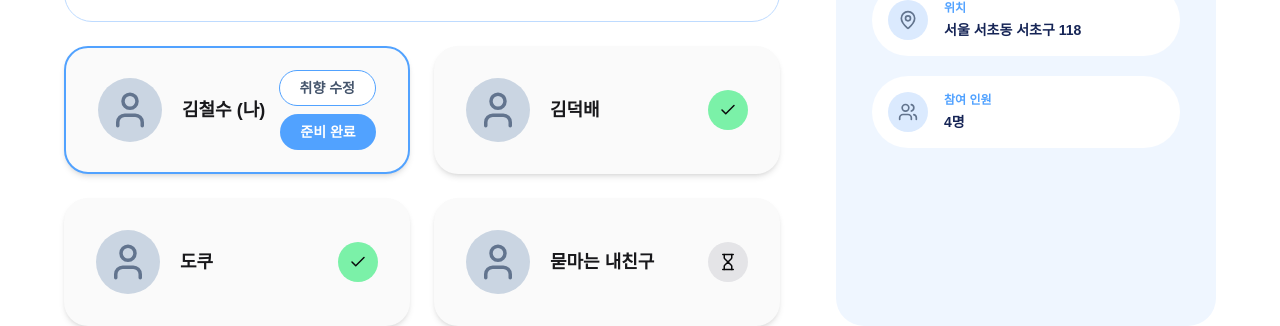
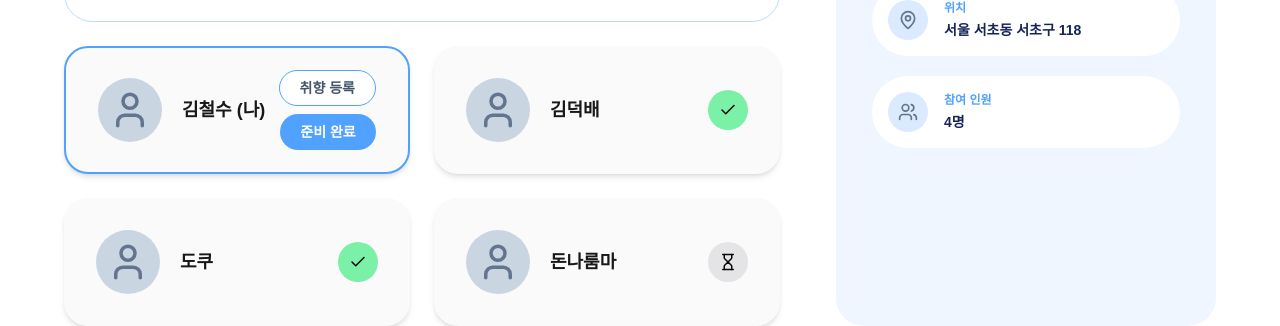
Before and after one commit to matchuri/frontend, a Next.js app: page /group/1/recommendations/1 in a window 1280 px wide. Shown: the part 412-738 px from the top of the page. Built offline with nearby package versions, Linux system fonts and the light colour scheme; no server answers.

Commit message:
[Feat] 그룹 추천 준비 화면 취향 등록 및 수정 기능 연결 (#169)

```diff
--- a/src/app/group/[groupId]/recommendations/[sessionId]/page.tsx
+++ b/src/app/group/[groupId]/recommendations/[sessionId]/page.tsx
@@ -1,4 +1,11 @@
 "use client";
+
+import { useState } from "react";
+
+import PreferenceModal from "@/features/preference/ui/components/PreferenceModal";
+
+import { usePreferenceList } from "@/features/preference/application/hooks/usePreferenceList";
+import { hasRequiredPreference } from "@/features/preference/domain/validator/hasRequiredPreference";
 
 import GroupRecommendationPreparationStatusCard from "@/features/groupRecommendation/ui/components/GroupRecommendationPreparationStatusCard";
 import GroupRecommendationPreparationInfoCard from "@/features/groupRecommendation/ui/components/GroupRecommendationPreparationInfoCard";
@@ -8,11 +15,19 @@ import { mockGroupRecommendationPreparation } from "@/features/groupRecommendati
 
 import { groupRecommendationPreparationPageStyles } from "@/ui/styles/groupRecommendationPreparationPageStyles";
 
-export default function GroupRecommendationPage() {
+export default function GroupRecommendationPreparationPage() {
+    const [isPreferenceModalOpen, setIsPreferenceModalOpen] = useState(false);
+
+    const { preferenceState } = usePreferenceList();
+
     const groupRecommendation = mockGroupRecommendationPreparation;
 
+    const hasPreference =
+        preferenceState.status === "SUCCESS" &&
+        hasRequiredPreference(preferenceState.data);
+
     const handleClickEditPreference = () => {
-        alert("취향 수정 모달 연결 예정");
+        setIsPreferenceModalOpen(true);
     };
 
     const handleClickReady = () => {
@@ -20,6 +35,7 @@ export default function GroupRecommendationPage() {
     };
 
     return (
+        <>
             <main className={groupRecommendationPreparationPageStyles.container}>
                 <div className={groupRecommendationPreparationPageStyles.content}>
                     <h1 className={groupRecommendationPreparationPageStyles.title}>
@@ -44,8 +60,19 @@ export default function GroupRecommendationPage() {
                                         nickname={member.nickname}
                                         isMe={member.isMe}
                                         isReady={member.isReady}
-                                    onClickEditPreference={handleClickEditPreference}
-                                    onClickReady={handleClickReady}
+                                        hasPreference={
+                                            member.isMe ? hasPreference : false
+                                        }
+                                        onClickEditPreference={
+                                            member.isMe
+                                                ? handleClickEditPreference
+                                                : undefined
+                                        }
+                                        onClickReady={
+                                            member.isMe
+                                                ? handleClickReady
+                                                : undefined
+                                        }
                                     />
                                 ))}
                             </div>
@@ -60,5 +87,11 @@ export default function GroupRecommendationPage() {
                     </div>
                 </div>
             </main>
+
+            <PreferenceModal
+                isOpen={isPreferenceModalOpen}
+                onClose={() => setIsPreferenceModalOpen(false)}
+            />
+        </>
     );
 }
--- a/src/app/personal-recommendation/page.tsx
+++ b/src/app/personal-recommendation/page.tsx
@@ -22,7 +22,7 @@ import { usePersonalRecommendationStart } from "@/features/personalRecommendatio
 import { usePersonalRecommendationHistories } from "@/features/personalRecommendation/application/hooks/usePersonalRecommendationHistories";
 import { usePersonalRecommendationResultNavigation } from "@/features/personalRecommendation/application/hooks/usePersonalRecommendationResultNavigation";
 
-import { hasRequiredPreference } from "@/features/personalRecommendation/domain/validator/hasRequiredPreference";
+import { hasRequiredPreference } from "@/features/preference/domain/validator/hasRequiredPreference";
 import { isPersonalRecommendationLoadingAtom } from "@/features/personalRecommendation/application/selectors/personalRecommendationSelectors";
 import { memberAtom } from "@/features/auth/application/selectors/authSelectors";
 import { personalRecommendationHistoryToPanelItemsMapper } from "@/features/personalRecommendation/ui/mapper/personalRecommendationHistoryToPanelItemsMapper";
--- a/src/features/groupRecommendation/ui/components/GroupRecommendationPreparationMemberCard.tsx
+++ b/src/features/groupRecommendation/ui/components/GroupRecommendationPreparationMemberCard.tsx
@@ -6,6 +6,7 @@ interface GroupRecommendationPreparationMemberCardProps {
     readonly nickname: string;
     readonly isMe: boolean;
     readonly isReady: boolean;
+    readonly hasPreference: boolean;
     readonly onClickEditPreference?: () => void;
     readonly onClickReady?: () => void;
 }
@@ -14,6 +15,7 @@ export default function GroupRecommendationPreparationMemberCard({
     nickname,
     isMe,
     isReady,
+    hasPreference,
     onClickEditPreference,
     onClickReady,
 }: GroupRecommendationPreparationMemberCardProps) {
@@ -44,7 +46,7 @@ export default function GroupRecommendationPreparationMemberCard({
                             onClick={onClickEditPreference}
                             className={groupRecommendationPreparationPageStyles.preferenceEditButton}
                         >
-                            취향 수정
+                            {hasPreference ? "취향 수정" : "취향 등록"}
                         </button>
 
                         <button
--- a/src/features/groupRecommendation/ui/mock/mockGroupRecommendationPreparation.ts
+++ b/src/features/groupRecommendation/ui/mock/mockGroupRecommendationPreparation.ts
@@ -31,7 +31,7 @@ export const mockGroupRecommendationPreparation = {
         },
         {
             memberId: 4,
-            nickname: "묻마는 내친구",
+            nickname: "돈나룸마",
             isMe: false,
             isReady: false,
         },
--- /dev/null
+++ b/src/features/preference/domain/model/requiredPreferenceCategories.ts
@@ -0,0 +1,6 @@
+import type { PreferenceCategory } from "@/features/preference/domain/model/PreferenceCategory";
+
+export const REQUIRED_PREFERENCE_CATEGORIES: readonly PreferenceCategory[] = [
+    "FLAVOR",
+    "COOKING_METHOD",
+];
--- a/src/features/personalRecommendation/domain/validator/hasRequiredPreference.ts
+++ b/src/features/preference/domain/validator/hasRequiredPreference.ts
@@ -1,10 +1,5 @@
-import type { PreferenceCategory } from "@/features/preference/domain/model/PreferenceCategory";
 import type { UserPreference } from "@/features/preference/domain/model/UserPreference";
-
-const REQUIRED_PREFERENCE_CATEGORIES: readonly PreferenceCategory[] = [
-    "FLAVOR",
-    "COOKING_METHOD",
-];
+import { REQUIRED_PREFERENCE_CATEGORIES } from "@/features/preference/domain/model/requiredPreferenceCategories";
 
 export function hasRequiredPreference(
     preference: UserPreference | null,
```
Lines whose indentation alone changed are shown as unchanged.
